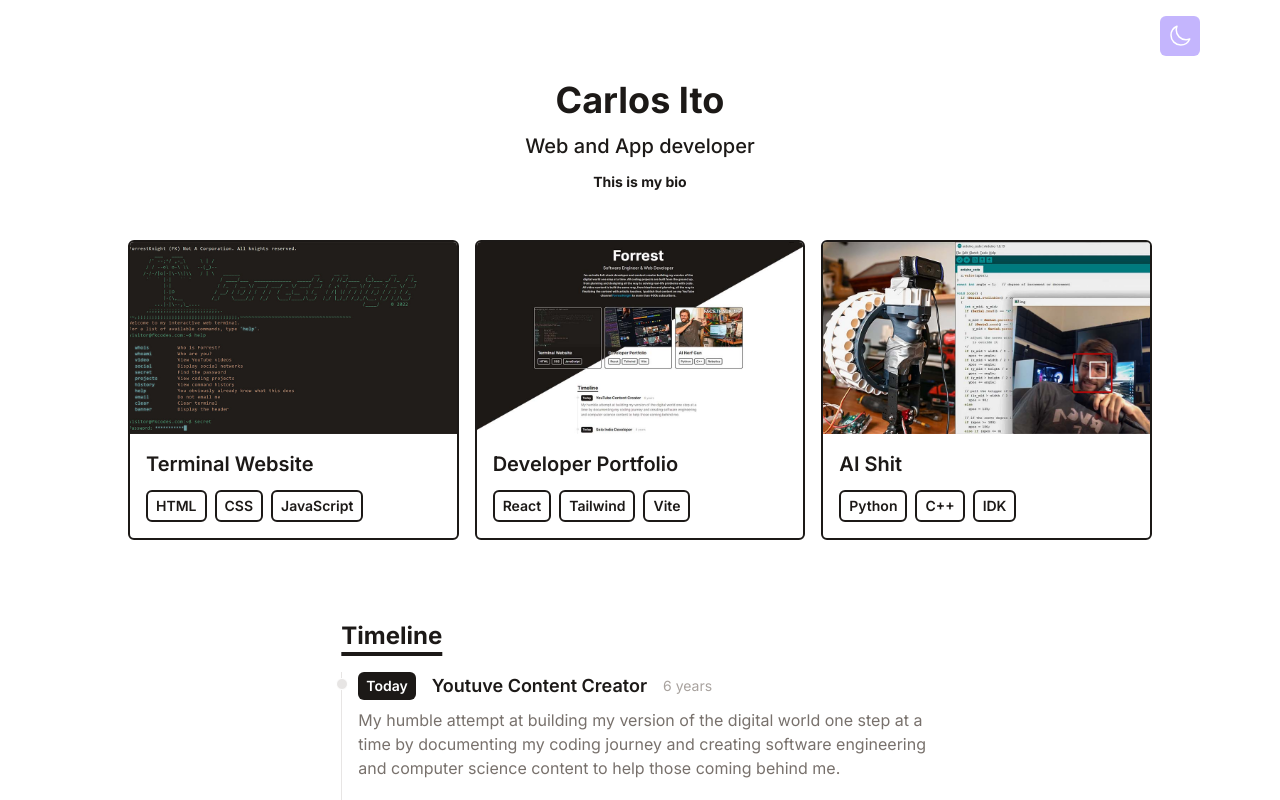
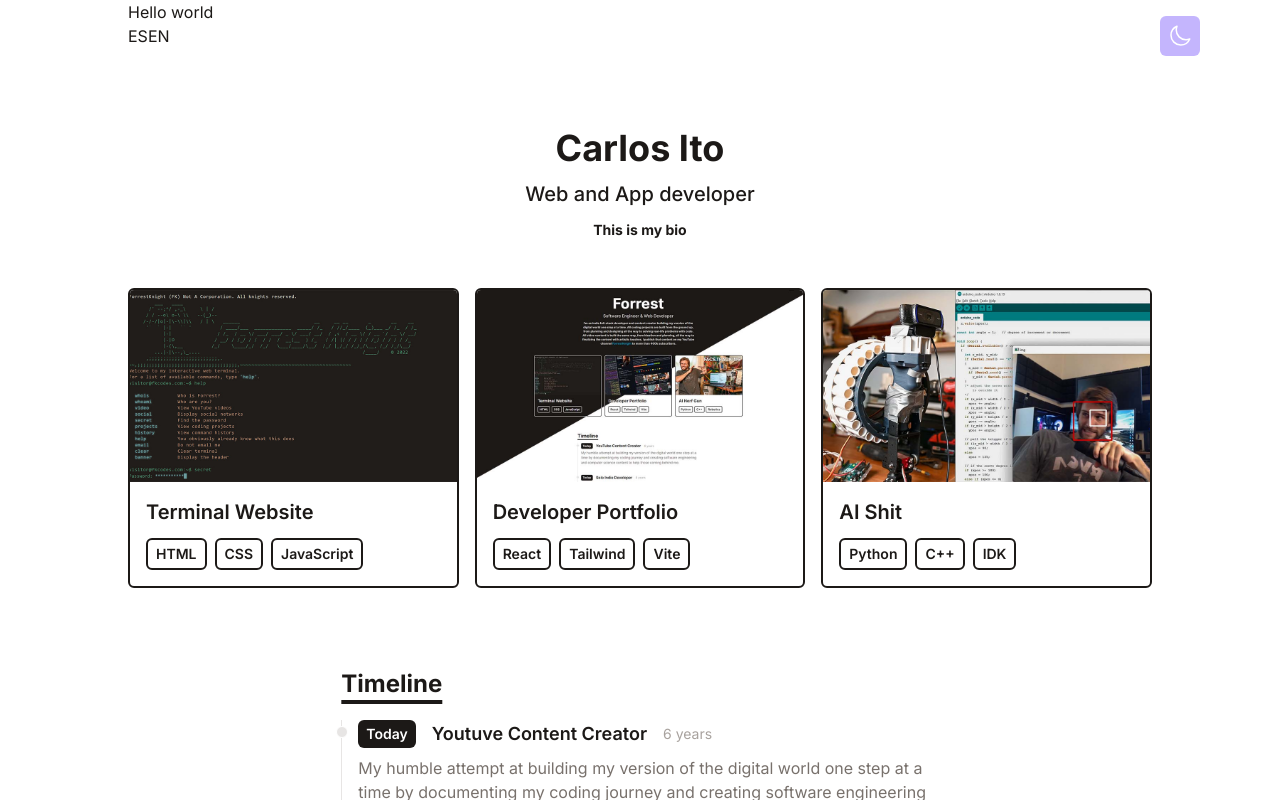
Before and after one commit to ItO210/portfolio, a React (Vite) app: page / in a window 1280 px wide. Shown: the top 800 px of the page. Built offline with nearby package versions, Linux system fonts and the light colour scheme.

Commit message:
testing language translation with i18next

```diff
--- a/package.json
+++ b/package.json
@@ -9,8 +9,10 @@
     "preview": "vite preview"
   },
   "dependencies": {
+    "i18next": "^22.4.9",
     "react": "^18.2.0",
-    "react-dom": "^18.2.0"
+    "react-dom": "^18.2.0",
+    "react-i18next": "^12.1.4"
   },
   "devDependencies": {
     "@types/react": "^18.0.26",
--- a/src/App.jsx
+++ b/src/App.jsx
@@ -1,6 +1,7 @@
 import React, {useEffect, useState} from "react"
 import Contact from "./components/Contact"
 import Footer from "./components/Footer"
+import Header from "./components/Header"
 import Intro from "./components/Intro"
 import Portfolio from "./components/Portfolio"
 import Timeline from "./components/Timeline"
@@ -75,6 +76,7 @@ function App() {
 
       <div className="bg-white dark:bg-stone-900 text-stone-900 dark:text-stone-300 min-h-screen font-inter">
           <div className="max-w-5xl w-11/12 mx-auto">
+			<Header/>
             <Intro/>
             <Portfolio/>
             <Timeline/>
--- /dev/null
+++ b/src/components/Header.jsx
@@ -0,0 +1,13 @@
+import React from "react";
+import { useTranslation } from "react-i18next";
+
+export default function Header() {
+    const [t, i18n] = useTranslation("global");
+    return(
+        <div>
+            <h1>{t("header.hello-world")}</h1>
+            <button onClick={() => i18n.changeLanguage("es")}>ES</button>
+            <button onClick={() => i18n.changeLanguage("en")}>EN</button>
+        </div>
+    );
+}
--- a/src/data/portfolio.js
+++ b/src/data/portfolio.js
@@ -3,7 +3,7 @@ export default [
         title: "Terminal Website",
         imgUrl: "/assets/terminal-website.jpg",
         stack: ["HTML", "CSS", "JavaScript"],
-        link: "https://google.com",
+        link: "",
     },
     {
         title: "Developer Portfolio",
--- a/src/main.jsx
+++ b/src/main.jsx
@@ -2,9 +2,32 @@ import React from 'react'
 import ReactDOM from 'react-dom/client'
 import App from './App'
 import './styles/tailwind.css'
+import { I18nextProvider } from "react-i18next"
+import i18next from 'i18next'
+
+import global_es from "./translations/es/global.json"
+import global_en from "./translations/en/global.json"
+
+i18next.init({
+
+  interpolation: {escapeValue: false},
+
+  lng: "en",
+
+  resources: {
+    es: {
+      global: global_es,
+    },
+    en: {
+      global: global_en
+    },
+  },
+})
 
 ReactDOM.createRoot(document.getElementById('root')).render(
   <React.StrictMode>
-    <App />
+    <I18nextProvider i18n={i18next}>
+      <App />
+    </I18nextProvider>
   </React.StrictMode>,
 )
--- /dev/null
+++ b/src/translations/en/global.json
@@ -0,0 +1,5 @@
+{
+    "header":{
+        "hello-world": "Hello world"
+    }
+}
--- /dev/null
+++ b/src/translations/es/global.json
@@ -0,0 +1,5 @@
+{
+    "header":{
+        "hello-world": "Hola Mundo"
+    }
+}
```
Also changed, not shown: 1 other file (tests, documents, lock files or other folders).
